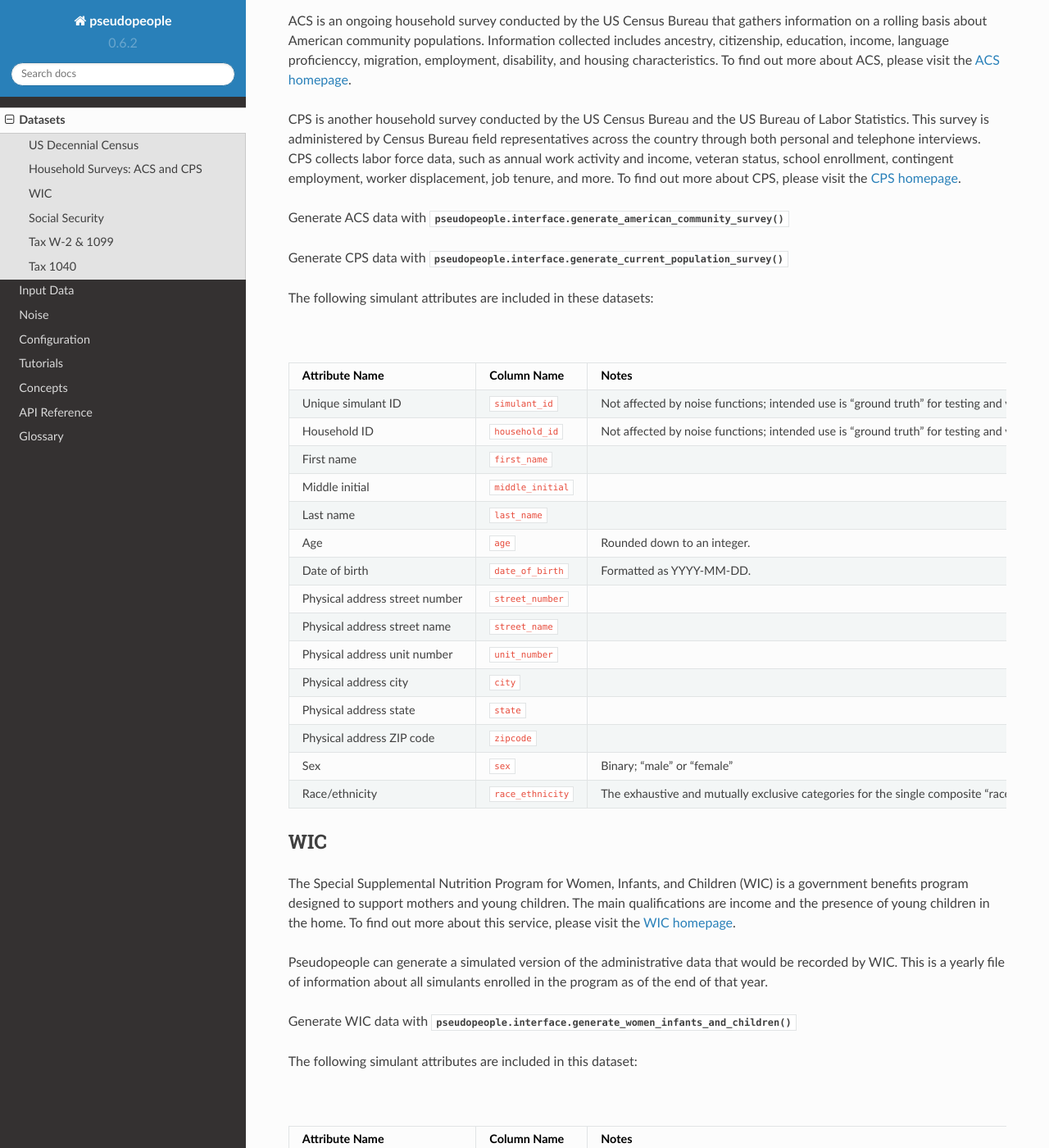
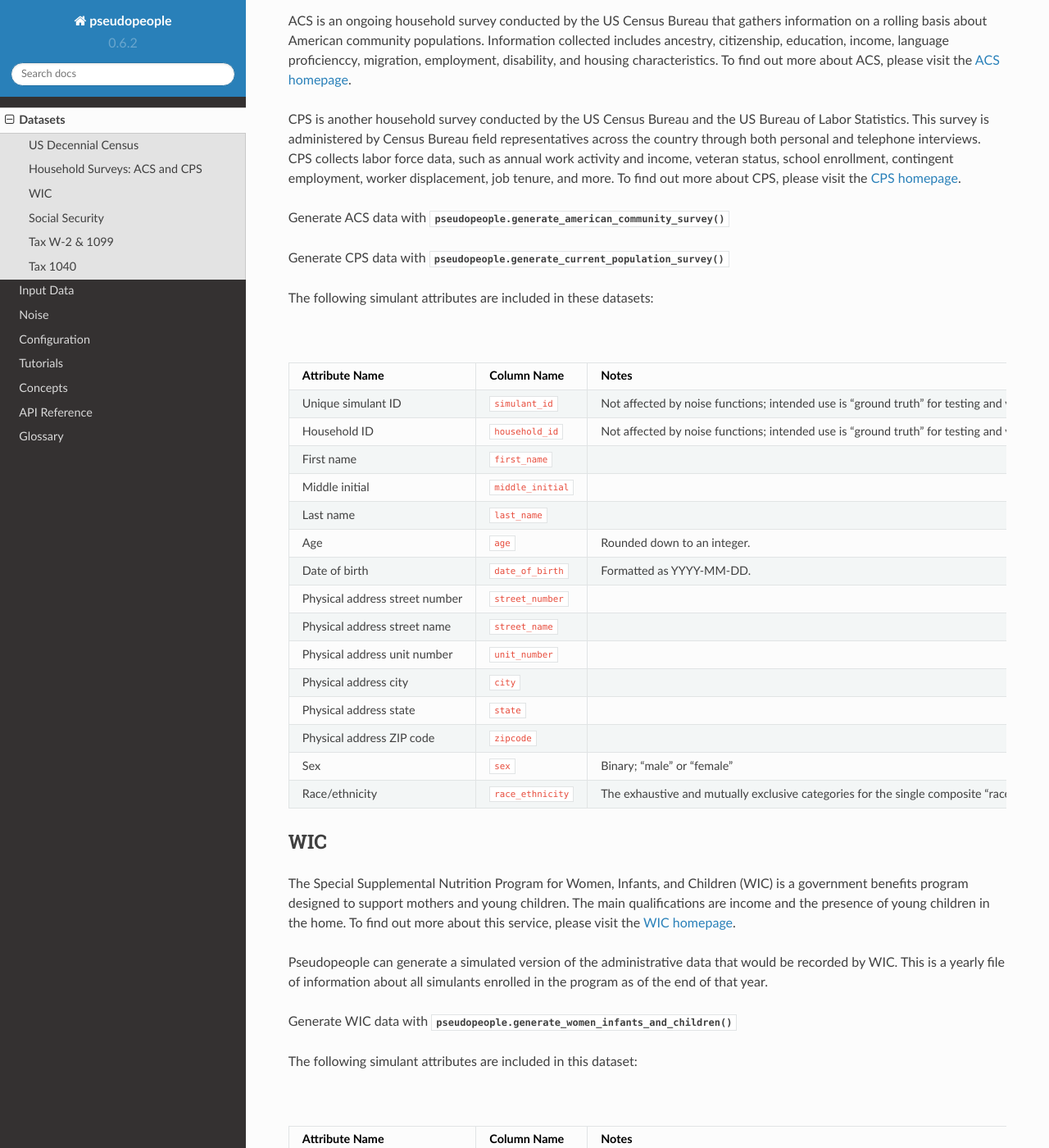
Before and after one commit to ihmeuw/pseudopeople, a Sphinx documentation site: the page built from docs/source/datasets/index.rst, in a window 1280 px wide and 1400 px high, scrolled down 2119 px. Shown: the whole window at 82% size. Built offline with Sphinx 7.4.7 and the Read the Docs theme 2.0.0, drawn with Linux system fonts in a browser that asks for light colours; some of the changed text lies outside the part shown.

Commit message:
Remove the ".interface" in docs

```diff
--- a/docs/source/api_reference/configuration/index.rst
+++ b/docs/source/api_reference/configuration/index.rst
@@ -1,5 +1,10 @@
+
+.. Display the module's docstring (not at top level of pseudopeople)
 
 .. automodule:: pseudopeople.configuration.interface
+   :no-members:
+
+.. autofunction:: pseudopeople.get_config
 
 .. toctree::
    :maxdepth: 2
--- a/docs/source/api_reference/index.rst
+++ b/docs/source/api_reference/index.rst
@@ -5,10 +5,9 @@
 package: dataset generator functions and the config generator function.
 
 
-.. automodule:: pseudopeople
-
 .. toctree::
    :maxdepth: 2
    :glob:
 
-   */index
+   configuration/index
+   noising/index
--- a/docs/source/api_reference/noising/index.rst
+++ b/docs/source/api_reference/noising/index.rst
@@ -1,5 +1,11 @@
+.. Display the module's docstring (not at top level of pseudopeople)
 
 .. automodule:: pseudopeople.interface
+   :no-members:
+
+.. automodule:: pseudopeople
+   :imported-members:
+   :exclude-members: get_config
 
 .. toctree::
    :maxdepth: 2
--- a/docs/source/conf.py
+++ b/docs/source/conf.py
@@ -99,7 +99,6 @@
 
 
 # -- Options for HTML output ----------------------------------------------
-add_module_names = False
 
 # The theme to use for HTML and HTML Help pages.  See the documentation for
 # a list of builtin themes.
--- a/docs/source/datasets/index.rst
+++ b/docs/source/datasets/index.rst
@@ -42,7 +42,7 @@
 that have been simulated are 2020, 2030, and 2040. To find out more about the Decennial Census, please visit the Decennial Census
 `homepage <https://www.census.gov/programs-surveys/decennial-census.html>`_.
 
-Generate Decennial Census data with :func:`pseudopeople.interface.generate_decennial_census`
+Generate Decennial Census data with :func:`pseudopeople.generate_decennial_census`
 
 The following simulant attributes are included in this dataset:
 
@@ -117,9 +117,9 @@
 about CPS, please visit the `CPS homepage <https://www.census.gov/programs-surveys/cps.html>`_.
 
 
-Generate ACS data with :func:`pseudopeople.interface.generate_american_community_survey`
+Generate ACS data with :func:`pseudopeople.generate_american_community_survey`
 
-Generate CPS data with :func:`pseudopeople.interface.generate_current_population_survey`
+Generate CPS data with :func:`pseudopeople.generate_current_population_survey`
 
 The following simulant attributes are included in these datasets:
 
@@ -187,7 +187,7 @@
 Pseudopeople can generate a simulated version of the administrative data that would be recorded by WIC. This is a yearly file of information about all
 simulants enrolled in the program as of the end of that year.
 
-Generate WIC data with :func:`pseudopeople.interface.generate_women_infants_and_children`
+Generate WIC data with :func:`pseudopeople.generate_women_infants_and_children`
 
 The following simulant attributes are included in this dataset:
 
@@ -254,7 +254,7 @@
 Pseudopeople can generate a simulated version of a subset of the administrative data that would be recorded by SSA. Currently, the simulated
 SSA data includes records of SSA creation and dates of death.
 
-Generate SSA data with :func:`pseudopeople.interface.generate_social_security`
+Generate SSA data with :func:`pseudopeople.generate_social_security`
 
 The following simulant attributes are included in this dataset:
 
@@ -298,7 +298,7 @@
 Administrative data reported in annual tax forms, such as W-2s and 1099s, can also be simulated by Pseudopeople. 1099 forms are used for independent
 contractors or self-employed individuals, while a W-2 form is used for employees (whose employer withholds payroll taxes from their earnings).
 
-Generate W-2 and 1099 data with :func:`pseudopeople.interface.generate_taxes_w2_and_1099`
+Generate W-2 and 1099 data with :func:`pseudopeople.generate_taxes_w2_and_1099`
 
 The following simulant attributes are included in these datasets:
 
```
Also changed, not shown: 1 other file.
